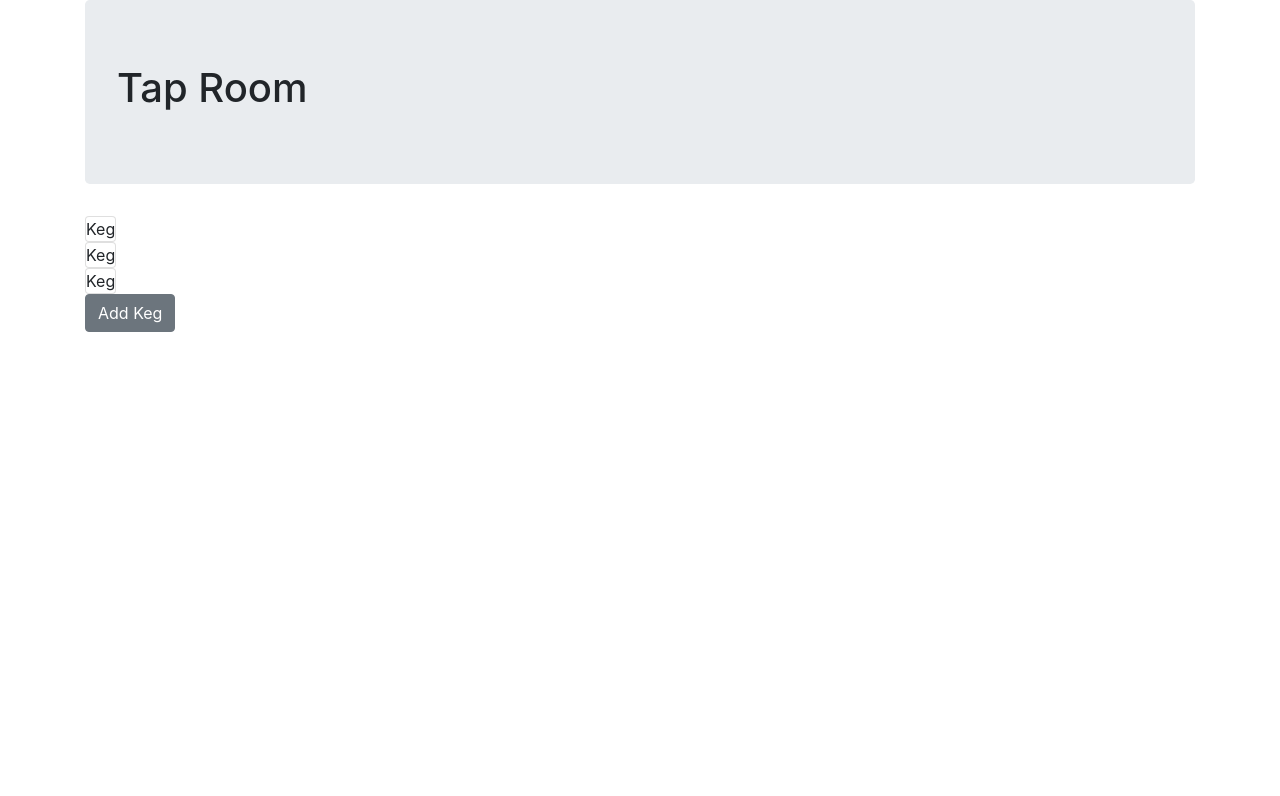
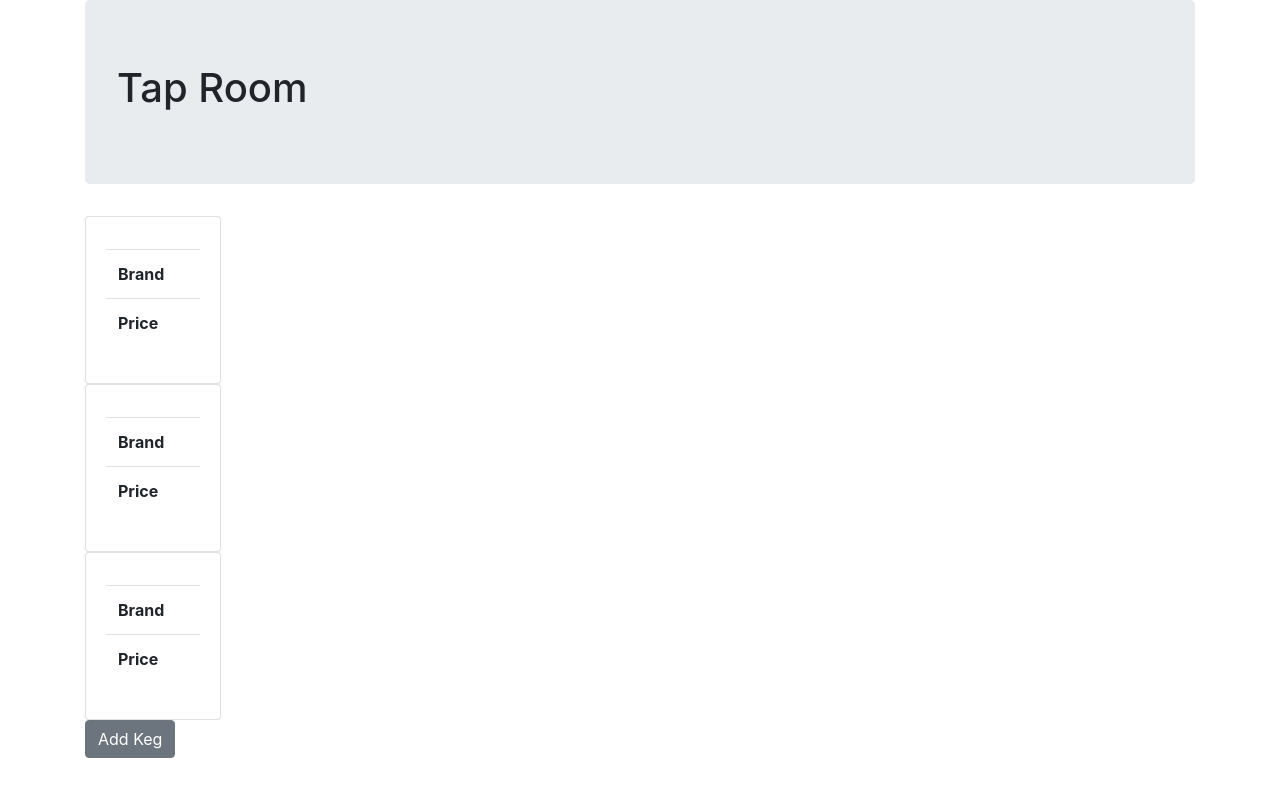
Before and after one commit to mlstroud/tap-room-redux, a React (Create React App) app: page / in a window 1280 px wide. Shown: the top 796 px of the page. Built offline with nearby package versions, Linux system fonts and the light colour scheme.

Commit message:
add props and display styling

```diff
--- a/src/components/Keg.js
+++ b/src/components/Keg.js
@@ -1,9 +1,36 @@
 import React from "react";
+import PropTypes from "prop-types";
+import { CardBody, CardTitle, Table, } from "reactstrap";
 
-function Keg() {
+
+function Keg(props) {
   return (
-    "Keg"
+    <React.Fragment>
+      <CardBody>
+        <CardTitle><h4>{props.name}</h4></CardTitle>
+        <Table>
+          <tbody>
+            <tr>
+              <th>Brand</th>
+              <td>{props.brand}</td>
+            </tr>
+            <tr>
+              <th>Price</th>
+              <td>{props.price}</td>
+            </tr>
+          </tbody>
+        </Table>
+
+      </CardBody>
+    </React.Fragment>
   );
 }
 
+Keg.propTypes = {
+  name: PropTypes.string,
+  brand: PropTypes.string,
+  price: PropTypes.number,
+  id: PropTypes.string
+}
+
 export default Keg;
```
